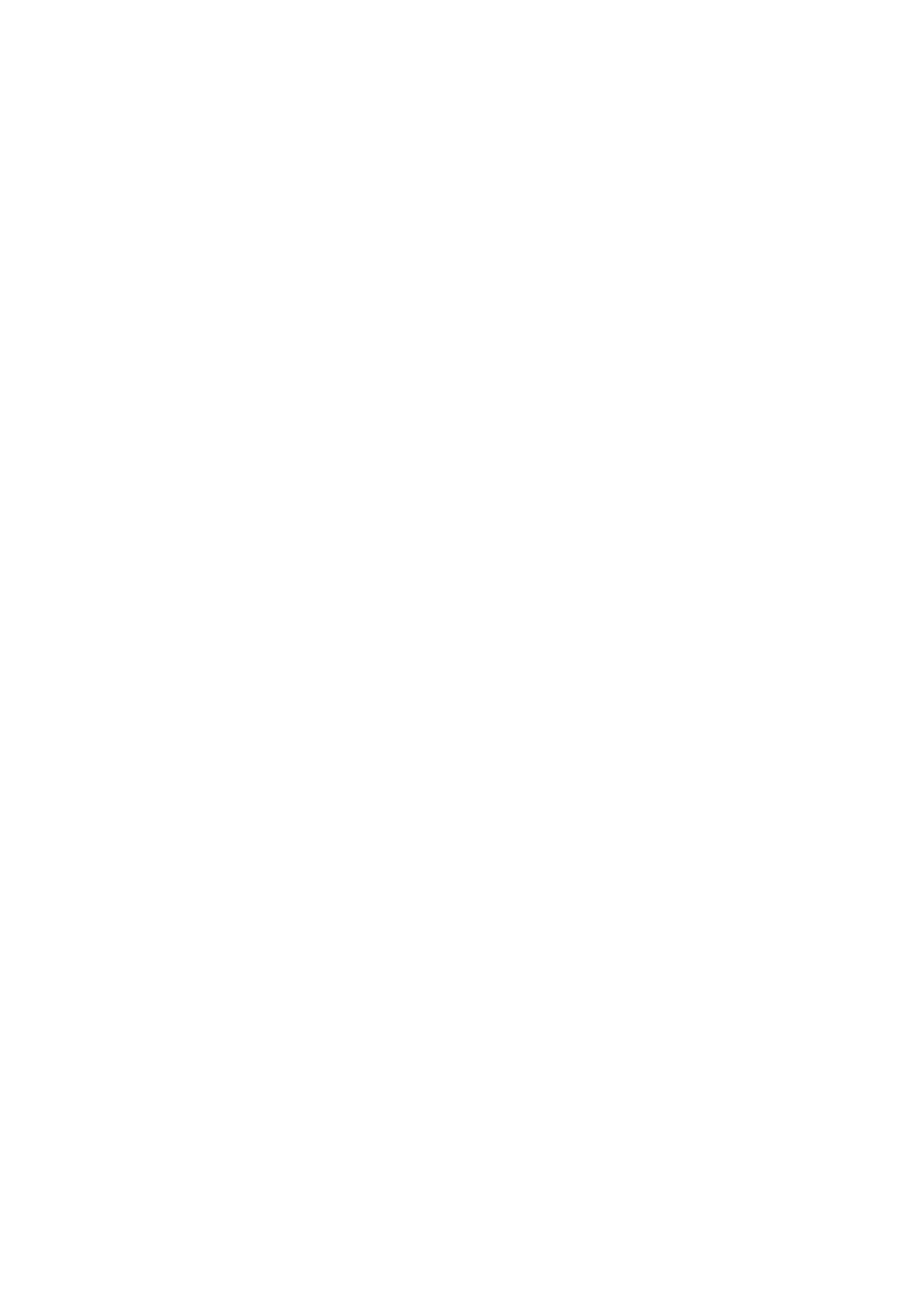
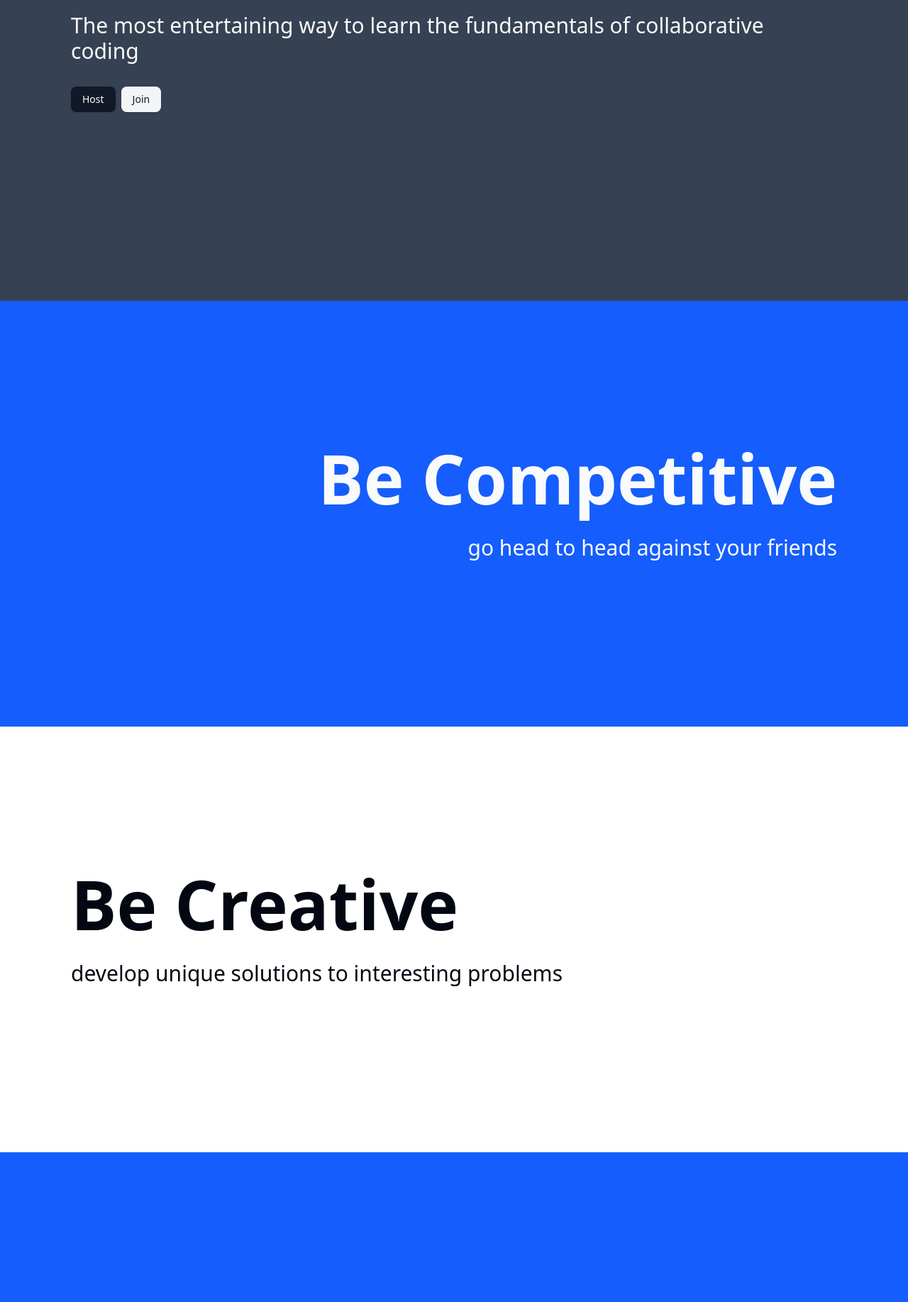
Before and after one commit to Yonava/code-swap, a React (Vite) app in the folder client/: page / in a window 1280 px wide. Shown: the part 376-2211 px from the top of the page at 71% size. Before the commit the page ends 800 px from the top, so only its background shows below. Built offline with nearby package versions, Linux system fonts and the light colour scheme.

Commit message:
landing page billboards

```diff
--- a/client/src/views/HomeView.tsx
+++ b/client/src/views/HomeView.tsx
@@ -1,8 +1,82 @@
+import { Button } from "@/components/ui/Button";
+import { ReactNode } from "react";
+import { twMerge } from "tailwind-merge";
+
+type BillboardProps = {
+  title: ReactNode;
+  description?: ReactNode;
+  actions?: ReactNode
+  className?: string;
+  right?: boolean
+}
+
+const Billboard = ({ title, description, className, actions, right = false }: BillboardProps) => {
+  const RIGHT_CLASSES = 'justify-end text-right'
+  const DEFAULT_CLASSES = "w-full h-[600px] flex items-center p-[100px] " + (right ? RIGHT_CLASSES : '')
+  return (
+    <div className={twMerge(DEFAULT_CLASSES, className)}>
+      <div className="flex flex-col gap-8">
+        <h1 className="text-8xl font-bold">
+          {title}
+        </h1>
+        <h2 className="text-3xl">
+          {description}
+        </h2>
+        <div className="flex gap-2">
+          {actions}
+        </div>
+      </div>
+    </div>
+  )
+}
+
+const StartActions = () => (
+  <>
+    <Button>
+      Host
+    </Button>
+    <Button variant="secondary">
+      Join
+    </Button>
+  </>
+)
+
 const HomeView = () => {
   return (
     <div>
-      <h1>Home</h1>
-    </div>
+      <Billboard
+        title="Code Swap"
+        description="The most entertaining way to learn the fundamentals of collaborative coding"
+        actions={<StartActions />}
+        className="bg-gray-700 text-gray-50 h-[100vh]"
+      />
+
+      <Billboard
+        title="Be Competitive"
+        description="go head to head against your friends"
+        className="bg-blue-600 text-gray-50"
+        right
+      />
+
+      <Billboard
+        title="Be Creative"
+        description="develop unique solutions to interesting problems"
+      />
+
+      <Billboard
+        title="Be Ready"
+        description="code editors switch every 60 seconds"
+        className="bg-blue-600 text-gray-50"
+        right
+      />
+
+      <Billboard
+        title="Let's Start"
+        description="are you hosting or joining a session?"
+        className="bg-gray-700 text-gray-50"
+        actions={<StartActions />}
+      />
+    </div >
   );
 };
 
```
